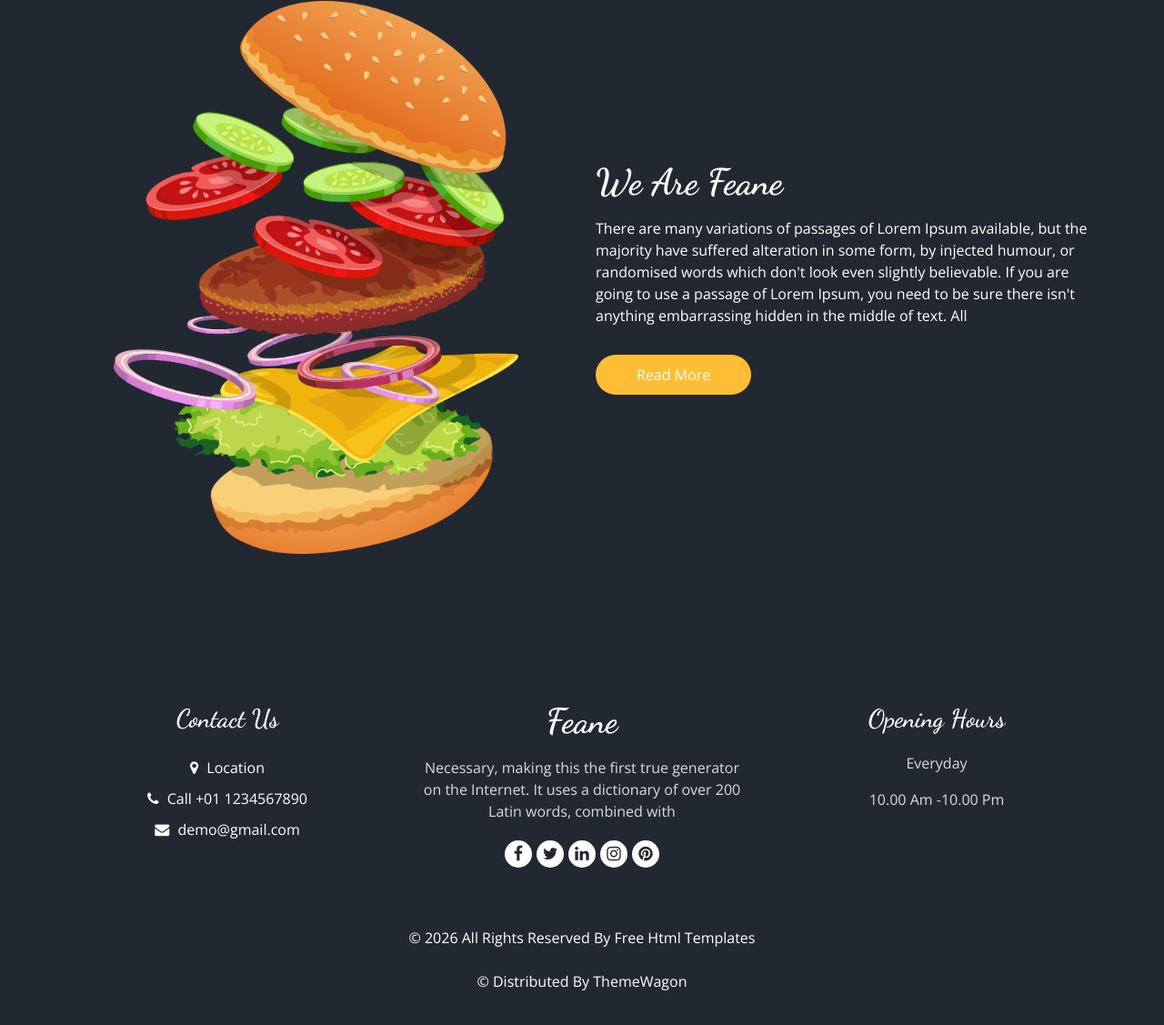
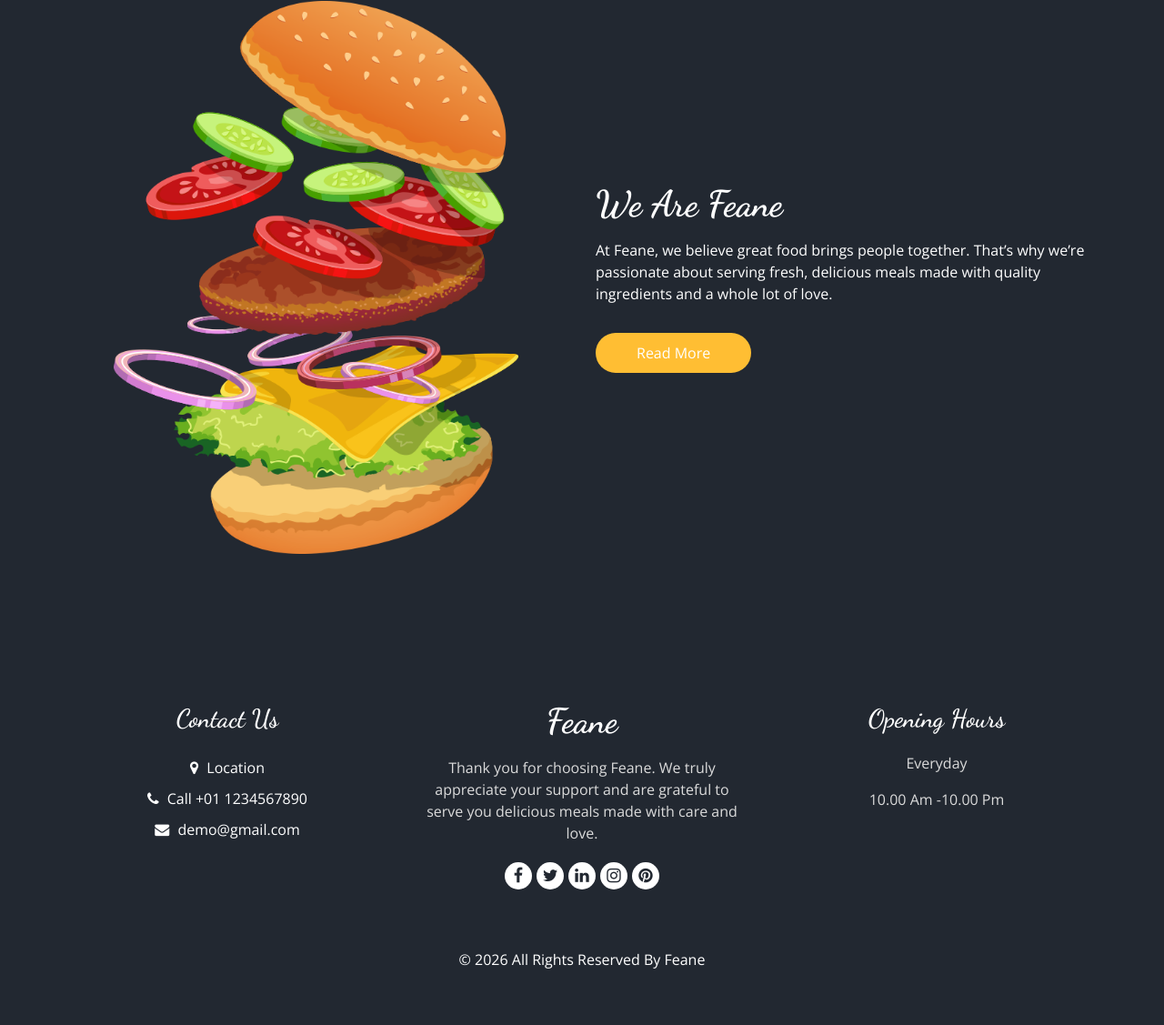
Before and after one commit to luckydudedave-dev/fane-foods, a plain HTML site: page about.html in a window 1280 px wide. Shown: the part 177-1304 px from the top of the page at 91% size. Drawn offline with nearby package versions, Linux system fonts and the light colour scheme; some packages are replaced by stand-ins of ours.

Commit message:
Revise about section with Feane's mission statement
Updated the content to reflect Feane's values and offerings.

```diff
--- a/about.html
+++ b/about.html
@@ -160,10 +160,8 @@
               </h2>
             </div>
             <p>
-              There are many variations of passages of Lorem Ipsum available, but the majority have suffered alteration
-              in some form, by injected humour, or randomised words which don't look even slightly believable. If you
-              are going to use a passage of Lorem Ipsum, you need to be sure there isn't anything embarrassing hidden in
-              the middle of text. All
+              At Feane, we believe great food brings people together.
+             That’s why we’re passionate about serving fresh, delicious meals made with quality ingredients and a whole lot of love.
             </p>
             <a href="">
               Read More
@@ -213,7 +211,7 @@
               Feane
             </a>
             <p>
-              Necessary, making this the first true generator on the Internet. It uses a dictionary of over 200 Latin words, combined with
+              Thank you for choosing Feane. We truly appreciate your support and are grateful to serve you delicious meals made with care and love.
             </p>
             <div class="footer_social">
               <a href="">
@@ -249,9 +247,7 @@
       <div class="footer-info">
         <p>
           &copy; <span id="displayYear"></span> All Rights Reserved By
-          <a href="https://html.design/">Free Html Templates</a><br><br>
-          &copy; <span id="displayYear"></span> Distributed By
-          <a href="https://themewagon.com/" target="_blank">ThemeWagon</a>
+          <a href="https://html.design/">Feane</a><br><br>
         </p>
       </div>
     </div>
```
